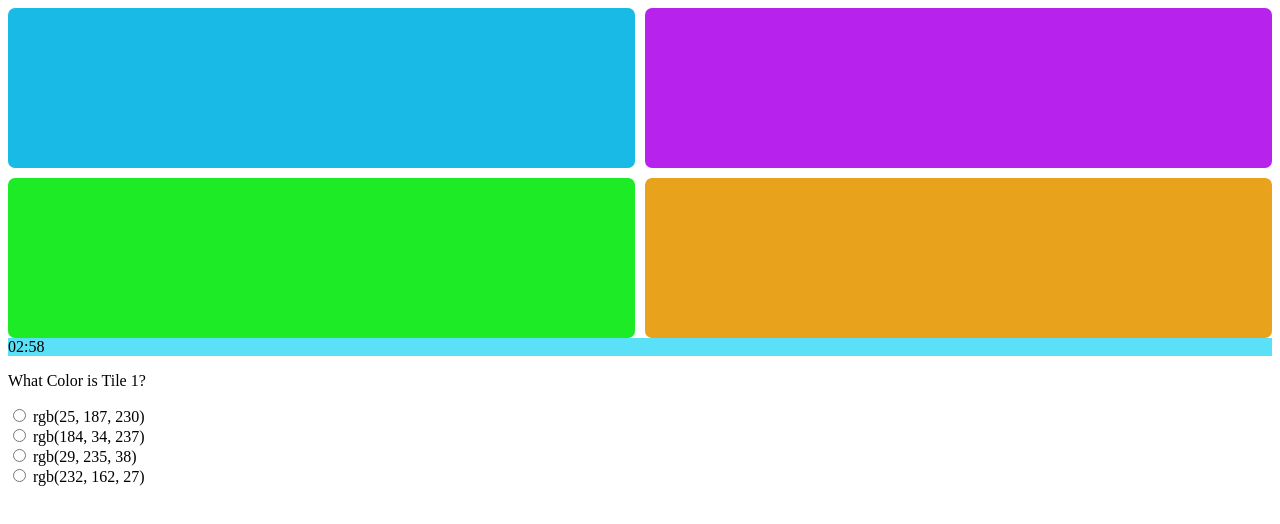
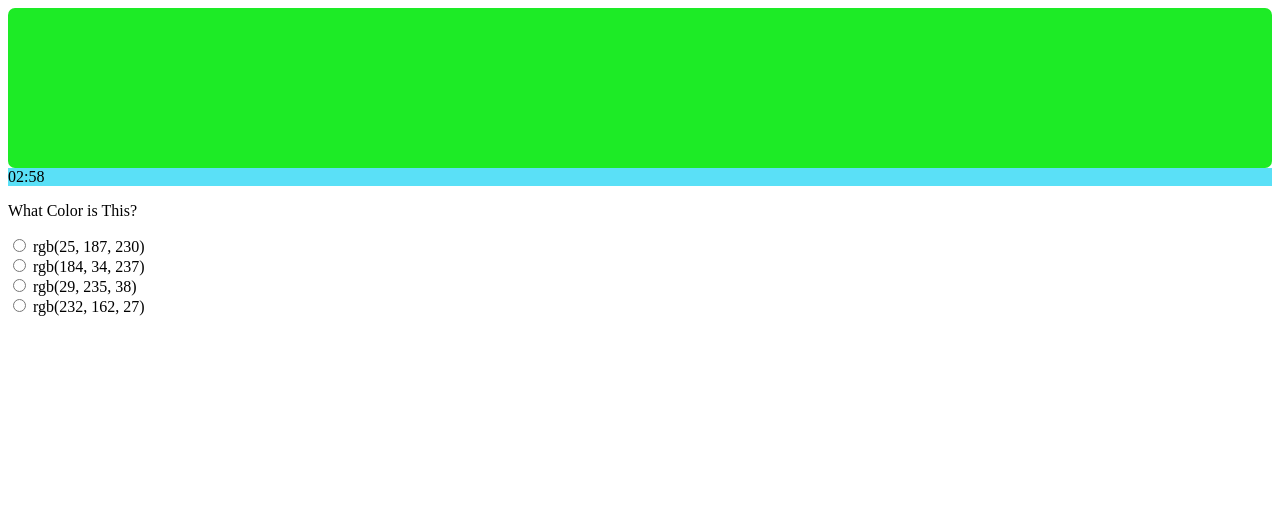
Before and after one commit to danielsonio/TriviaGame, a plain HTML site: page index.html in a window 1280 px wide. Both pictures are taken after a click on the element "Press me to start". Drawn offline with nearby package versions, Linux system fonts and the light colour scheme.

Commit message:
now form cycles thru a new array of colors after each guess, picks a random color as the background, and changed conditional so if user guess equals current background there is an alert

```diff
--- a/assets/css/style.css
+++ b/assets/css/style.css
@@ -4,8 +4,8 @@
 
 .wrapper {
   display: grid;
-  grid-template-columns: 1fr 1fr;
-  grid-template-rows: 1fr 1fr;
+  grid-template-columns: 1fr;
+  grid-template-rows: 1fr;
   grid-gap: 10px;
   font-family: helvetica;
 
--- a/assets/javascript/app.js
+++ b/assets/javascript/app.js
@@ -1,5 +1,6 @@
 //  Interval Exercise (follow the instructions below).
-    var j = 0;
+var j = 0;
+var newbackground;
 //  This code will run as soon as the page loads.
 $(document).ready(function(){
 
@@ -14,7 +15,8 @@ $(document).ready(function(){
 //  Variable that will hold our setInterval that runs the trivia
 
 var colors = [["rgb(25, 187, 230)", "rgb(184, 34, 237)", "rgb(29, 235, 38)", "rgb(232, 162, 27)"],
-["rgb(78, 32, 193)", "rgb(184, 34, 237)", "rgb(199, 19, 19)", "rgb(131, 200, 52)"]];
+["rgb(78, 32, 193)", "rgb(184, 34, 237)", "rgb(199, 19, 19)", "rgb(131, 200, 52)"],
+["rgb(25, 187, 230)", "rgb(184, 34, 237)", "rgb(29, 235, 38)", "rgb(232, 162, 27)"]];
 
 //  Our trivia object.
 var trivia = {
@@ -41,10 +43,12 @@ var trivia = {
   },
 
   questions: function() {
-
     for(var i = 0; i < colors[j].length; i++) {
       $("#radio_"+[i+1]).text(colors[j][i]);
-    }
+      $("#radio"+[i+1]).attr("value", colors[j][i]);
+    };
+    newbackground = colors[j][Math.floor((Math.random() * 4) + 1)];
+    $("#one").css("background", newbackground);
     j++
   },
 
@@ -53,12 +57,11 @@ var trivia = {
       var guessValue = $('input[name=radioName]:checked', '#myForm').val();
       console.log(guessValue);
 
-      if(guessValue == 1) {
+      if(guessValue == newbackground) {
         alert("We're getting there!");
         trivia.questions();
       }
     });
-
   },
 
   stop: function() {
--- a/index.html
+++ b/index.html
@@ -14,46 +14,19 @@
 
 <div class="wrapper">
   <div id="one"></div>
-  <div id="two"></div>
-  <div id="three"></div>
-  <div id="four"></div>
 </div>
 <div id="display">Press me to start</div>
 <div class="container">
-  <p>What Color is Tile 1?</p>
-  <!-- <form id="#myForm">
-    <div class="radio">
-      <label><input type="radio" name="optradio" value="1"><span id="radio_1"></span></label>
-    </div>
-    <div class="radio">
-      <label><input type="radio" name="optradio" value="2"><span id="radio_2"></span></label>
-    </div>
-    <div class="radio">
-      <label><input type="radio" name="optradio" value="3"><span id="radio_3"></span></label>
-    </div>
-    <div class="radio">
-      <label><input type="radio" name="optradio" value="4"><span id="radio_4"></span></label>
-    </div> -->
+
+
+  <form id="myForm">
+    <p>What Color is This?</p>
+    <input id="radio1" type="radio" name="radioName" value=" " /> <span id="radio_1"></span><br />
+    <input id="radio2" type="radio" name="radioName" value=" " /> <span id="radio_2"></span><br />
+    <input id="radio3" type="radio" name="radioName" value=" " /> <span id="radio_3"></span><br />
+    <input id="radio4" type="radio" name="radioName" value=" " /> <span id="radio_4"></span><br />
   </form>
-  <form id="myForm">
-    <input type="radio" name="radioName" value="1" /> <span id="radio_1"></span><br />
-    <input type="radio" name="radioName" value="2" /> <span id="radio_2"></span><br />
-    <input type="radio" name="radioName" value="3" /> <span id="radio_3"></span><br />
-    <input type="radio" name="radioName" value="4" /> <span id="radio_4"></span><br />
-  </form>
-</div>
 
-<!-- <div id="display">03:00</div> -->
-<!--  -->
-<!-- Div containing our stopwatch controls -->
-<!-- <div id="buttons">
-  <button id="start">Start</button>
-  <button id="stop">Stop</button>
-  <button id="reset">Reset</button>
-  <button id="lap">Lap</button>
-</div> -->
-
-<div id="laps"></div>
   <!-- jQuery -->
 <script type="text/javascript" src="https://code.jquery.com/jquery-2.2.0.js"></script>
 
```
